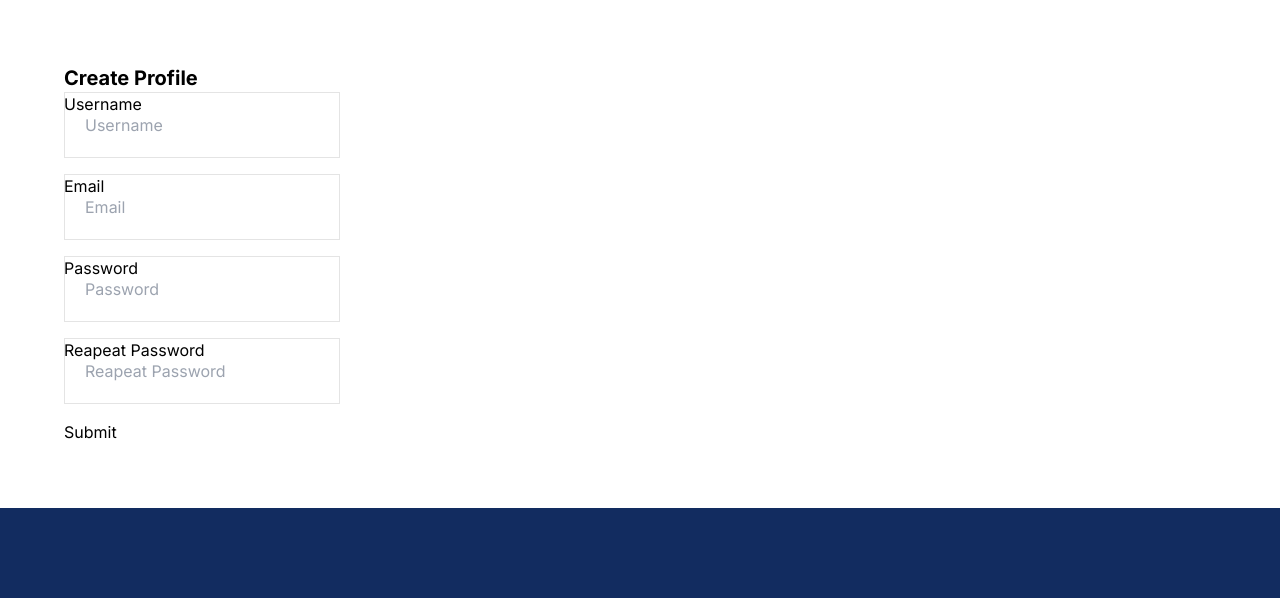
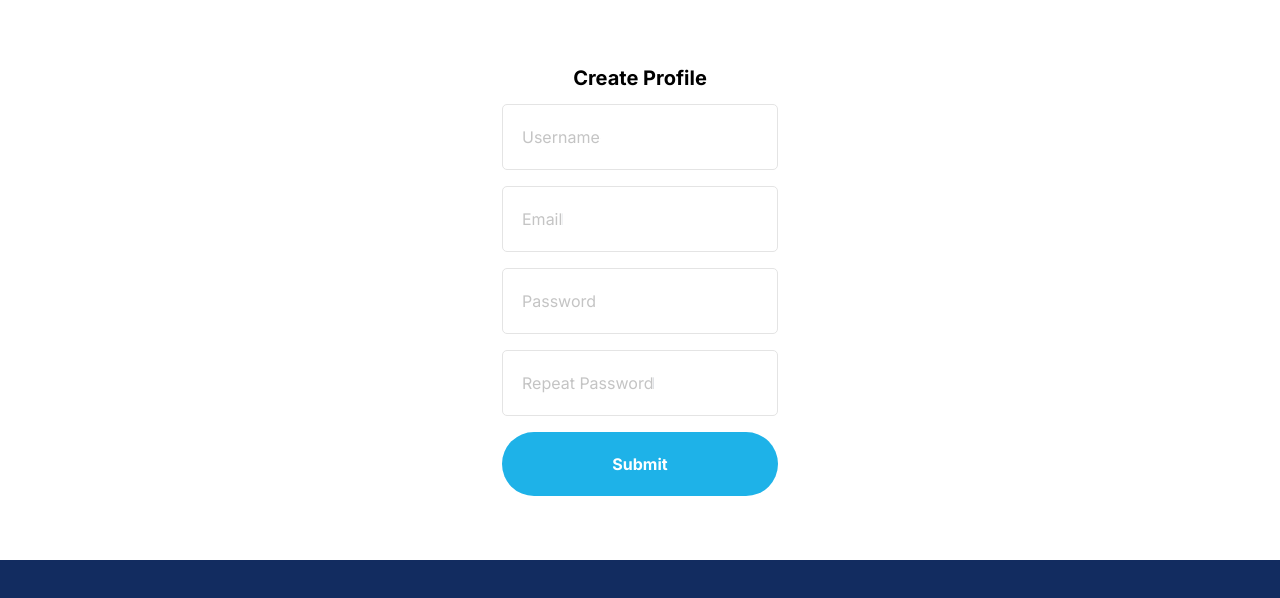
Before and after one commit to Jebzen/Banyo, a React (Vite) app in the folder Frontend/: page / in a window 1280 px wide. Shown: the top 598 px of the page. Built offline with nearby package versions, Linux system fonts and the light colour scheme.

Commit message:
Initial part of sign in page design done

```diff
--- a/Frontend/src/pages/CreateProfile.tsx
+++ b/Frontend/src/pages/CreateProfile.tsx
@@ -31,9 +31,9 @@ export default function CreateProfile() {
 
 	return (
 		<>
-			<main>
+			<main className="flex justify-center">
 				<form onSubmit={handleSubmit}>
-					<h1 className="font-bold text-xl">Create Profile</h1>
+					<h1 className="font-bold text-xl mb-3 text-center">Create Profile</h1>
 
 					<InputField
 						label="Username"
@@ -57,13 +57,15 @@ export default function CreateProfile() {
 					/>
 
 					<InputField
-						label="Reapeat Password"
-						id="repeatpassword"
+						label="Repeat Password"
+						id="repeatPassword"
 						value={repeatPassword}
 						handleChange={handleChange}
 					/>
 
-					<button>Submit</button>
+					<button className="text-white font-bold rounded-full justify-center">
+						Submit
+					</button>
 				</form>
 			</main>
 		</>
--- a/Frontend/src/style.css
+++ b/Frontend/src/style.css
@@ -33,22 +33,35 @@ main {
 .input-section > input {
 	padding: 20px;
 	border: 1px solid var(--light-grey);
+	border-radius: 5px;
 }
 
 .input-section > input + label {
+	margin-left: 20px;
 	transition: ease-out 0.05s;
+	background-color: var(--white);
+	top: 50%;
+	transform: translate(0px, -50%);
+	color: var(--grey);
 }
 
 .input-section > input:focus-within + label,
 .input-section > input:not(:placeholder-shown) + label {
+	@apply px-2 rounded-md;
+	margin-left: 14px;
 	font-size: 0.75em;
-	top: -1rem;
-	background-color: var(--white);
-	padding: 3px;
-	border-radius: 3px;
+	transform: translate(0px, -40px);
 }
 
 .input-section > input:focus-within,
-.input-section > input:not(:placeholder-shown) {
-	border: 1px solid black;
+.input-section > input:not(:placeholder-shown),
+.input-section > input:focus-visible {
+	box-shadow: none;
+	outline: none;
 }
+
+button {
+	@apply py-5;
+	background-color: var(--prime-blue);
+	width: 100%;
+}
```
